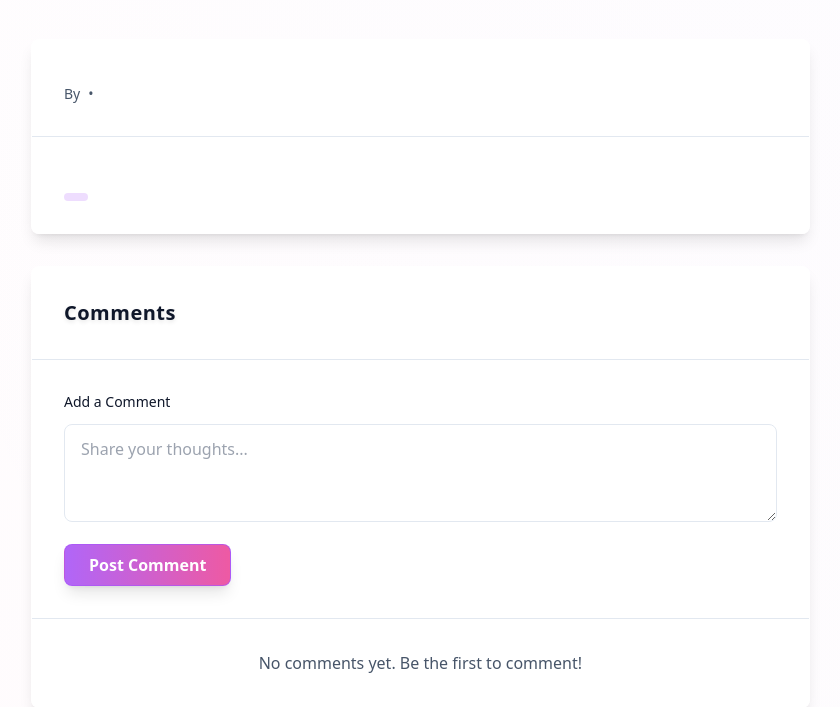
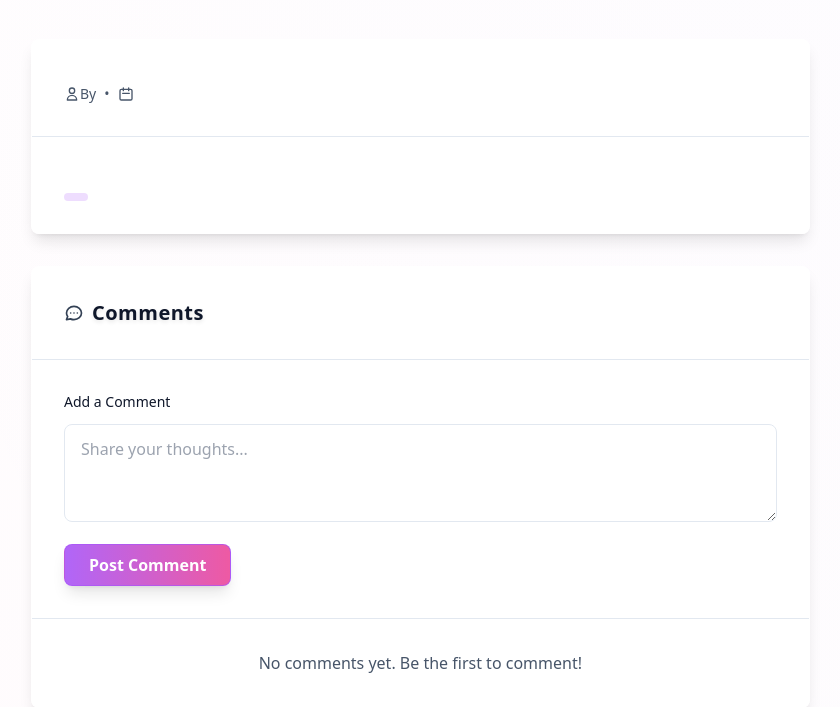
Before and after one commit to ccandelora/DreamLoop, a Flask app: template templates/dream_view.html in a window 1280 px wide. Shown: the part 65-772 px from the top of the page, without its empty margins (17-857 px from the left). Run offline with Flask 3, Linux system fonts and the light colour scheme; the template is opened without the code that fills it, so the values that code supplies are empty; some libraries are stand-ins or nearby versions.

Commit message:
Agent query: Please verify if the dream view page displays with: 1. Professional tag styling matching community page 2. Improved icons and spacing 3. Smooth hover effects on cards 4. Better formatted AI analysis section

```diff
--- a/templates/dream_view.html
+++ b/templates/dream_view.html
@@ -6,12 +6,16 @@
     <div class="grid grid-cols-1 lg:grid-cols-3 gap-8">
         <!-- Left column (Main dream content) -->
         <div class="lg:col-span-2">
-            <div class="dream-card overflow-hidden">
+            <div class="dream-card overflow-hidden hover:shadow-xl transition-all duration-300">
                 <!-- Dream Header -->
                 <div class="border-b border-slate-200 p-8">
                     <h2 class="text-3xl font-bold text-slate-900 mb-3">{{ dream.title }}</h2>
                     <div class="flex flex-wrap items-center gap-2 text-sm text-slate-600">
-                        <span>
+                        <span class="flex items-center">
+                            <svg class="h-4 w-4 mr-1" fill="none" viewBox="0 0 24 24" stroke="currentColor">
+                                <path stroke-linecap="round" stroke-linejoin="round" stroke-width="2"
+                                      d="M16 7a4 4 0 11-8 0 4 4 0 018 0zM12 14a7 7 0 00-7 7h14a7 7 0 00-7-7z" />
+                            </svg>
                             {% if dream.is_anonymous and dream.user_id != current_user.id %}
                                 Posted anonymously
                             {% else %}
@@ -19,7 +23,13 @@
                             {% endif %}
                         </span>
                         <span>•</span>
-                        <span>{{ dream.date.strftime('%B %d, %Y at %I:%M %p') }}</span>
+                        <span class="flex items-center">
+                            <svg class="h-4 w-4 mr-1" fill="none" viewBox="0 0 24 24" stroke="currentColor">
+                                <path stroke-linecap="round" stroke-linejoin="round" stroke-width="2"
+                                      d="M8 7V3m8 4V3m-9 8h10M5 21h14a2 2 0 002-2V7a2 2 0 00-2-2H5a2 2 0 00-2 2v12a2 2 0 002 2z" />
+                            </svg>
+                            {{ dream.date.strftime('%B %d, %Y at %I:%M %p') }}
+                        </span>
                     </div>
                 </div>
 
@@ -44,14 +54,20 @@
             </div>
 
             <!-- Comments Section -->
-            <div class="dream-card mt-8">
+            <div class="dream-card mt-8 hover:shadow-xl transition-all duration-300">
                 <div class="border-b border-slate-200 p-8">
-                    <h3 class="text-xl font-semibold text-slate-900">Comments</h3>
+                    <h3 class="text-xl font-semibold text-slate-900 flex items-center gap-2">
+                        <svg class="h-5 w-5 text-slate-700" fill="none" viewBox="0 0 24 24" stroke="currentColor">
+                            <path stroke-linecap="round" stroke-linejoin="round" stroke-width="2"
+                                  d="M8 12h.01M12 12h.01M16 12h.01M21 12c0 4.418-4.03 8-9 8a9.863 9.863 0 01-4.255-.949L3 20l1.395-3.72C3.512 15.042 3 13.574 3 12c0-4.418 4.03-8 9-8s9 3.582 9 8z" />
+                        </svg>
+                        Comments
+                    </h3>
                 </div>
 
                 <!-- Comment Form -->
                 <div class="p-8 space-y-6 border-b border-slate-200">
-                    <form method="POST" action="{{ url_for('add_comment', dream_id=dream.id) }}">
+                    <form method="POST" action="{{ url_for('add_comment', dream_id=dream.id) }}" class="space-y-4">
                         <div class="space-y-3">
                             <label for="content" class="block text-sm font-medium text-slate-900">Add a Comment</label>
                             <textarea
@@ -63,7 +79,7 @@
                                 placeholder="Share your thoughts..."
                             ></textarea>
                         </div>
-                        <div class="mt-4">
+                        <div>
                             <button type="submit" class="dream-button">Post Comment</button>
                         </div>
                     </form>
@@ -74,15 +90,23 @@
                     <div class="space-y-4">
                         {% if dream.comments.all() %}
                             {% for comment in dream.comments %}
-                            <div class="bg-white/50 rounded-lg p-6 space-y-3">
+                            <div class="comment-card">
                                 <div class="text-slate-800">{{ comment.content }}</div>
                                 <div class="flex justify-between items-center text-sm">
-                                    <div class="text-slate-600">
+                                    <div class="text-slate-600 flex items-center gap-1">
+                                        <svg class="h-4 w-4" fill="none" viewBox="0 0 24 24" stroke="currentColor">
+                                            <path stroke-linecap="round" stroke-linejoin="round" stroke-width="2"
+                                                  d="M16 7a4 4 0 11-8 0 4 4 0 018 0zM12 14a7 7 0 00-7 7h14a7 7 0 00-7-7z" />
+                                        </svg>
                                         {{ comment.author.username }} • {{ comment.created_at.strftime('%B %d at %I:%M %p') }}
                                     </div>
                                     {% if comment.user_id == current_user.id or dream.user_id == current_user.id %}
                                     <form method="POST" action="{{ url_for('delete_comment', dream_id=dream.id, comment_id=comment.id) }}" class="inline">
-                                        <button type="submit" class="text-red-600 hover:text-red-700 transition-colors">
+                                        <button type="submit" class="text-red-600 hover:text-red-700 transition-colors flex items-center gap-1">
+                                            <svg class="h-4 w-4" fill="none" viewBox="0 0 24 24" stroke="currentColor">
+                                                <path stroke-linecap="round" stroke-linejoin="round" stroke-width="2"
+                                                      d="M19 7l-.867 12.142A2 2 0 0116.138 21H7.862a2 2 0 01-1.995-1.858L5 7m5 4v6m4-6v6m1-10V4a1 1 0 00-1-1h-4a1 1 0 00-1 1v3M4 7h16" />
+                                            </svg>
                                             Delete
                                         </button>
                                     </form>
@@ -103,7 +127,7 @@
         <!-- Right column (AI Analysis) -->
         <div class="lg:col-span-1">
             {% if dream.ai_analysis %}
-            <div class="dream-card sticky top-20">
+            <div class="dream-card sticky top-20 hover:shadow-xl transition-all duration-300">
                 <div class="border-b border-slate-200 p-8">
                     <h3 class="text-xl font-semibold text-slate-900 flex items-center gap-2">
                         <svg class="h-5 w-5 text-purple-500" fill="none" viewBox="0 0 24 24" stroke="currentColor">
@@ -114,13 +138,13 @@
                     </h3>
                 </div>
                 <div class="p-8 space-y-6">
-                    <div class="prose prose-slate max-w-none prose-headings:text-slate-900 prose-headings:font-semibold prose-p:text-slate-700 prose-strong:text-slate-900">
+                    <div class="ai-analysis">
                         {{ dream.ai_analysis|markdown|safe }}
                     </div>
 
                     {% if current_user.subscription_type == 'free' %}
                     <div class="section-divider"></div>
-                    <div class="bg-purple-50/50 rounded-lg p-6">
+                    <div class="bg-purple-50/50 rounded-lg p-6 hover:bg-purple-100/50 transition-all duration-300">
                         <p class="text-sm text-slate-700">
                             <span class="font-semibold">Want deeper insights?</span><br>
                             Upgrade to Premium for comprehensive dream analysis and pattern recognition.
@@ -142,8 +166,8 @@
 {% block scripts %}
 <script>
 document.addEventListener('DOMContentLoaded', function() {
-    // Initialize markdown content if needed
-    const markdownContent = document.querySelectorAll('.prose');
+    // Initialize markdown content
+    const markdownContent = document.querySelectorAll('.prose, .ai-analysis');
     markdownContent.forEach(content => {
         // Add proper spacing for markdown lists
         const lists = content.querySelectorAll('ul, ol');
```
